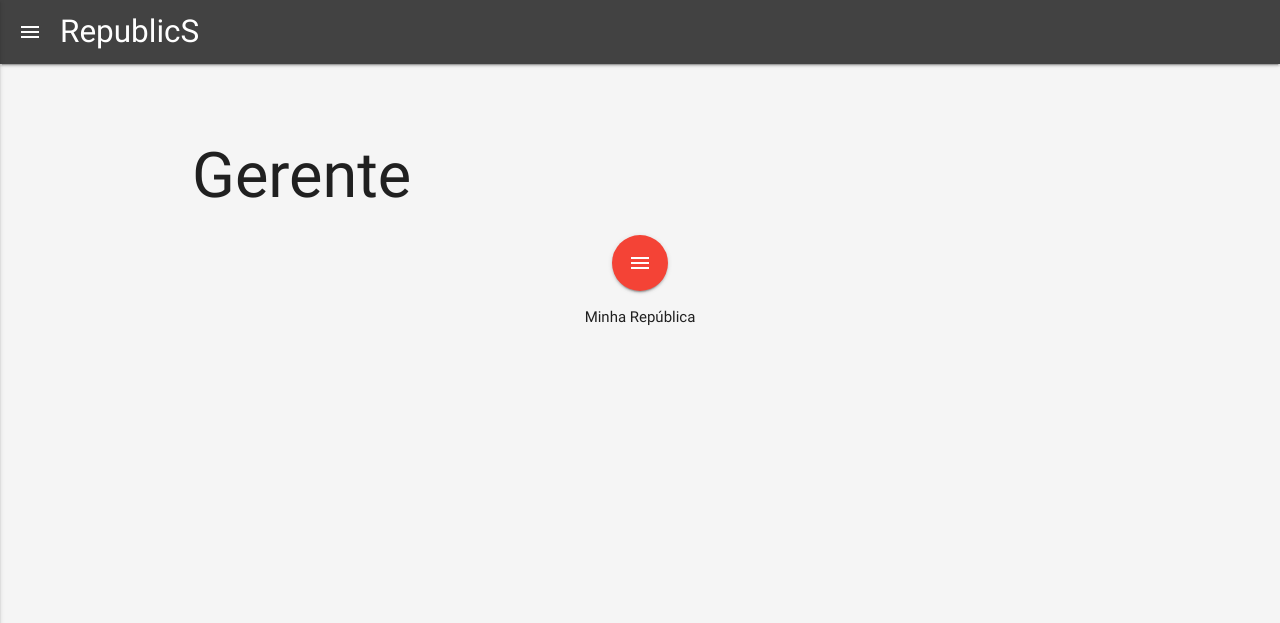
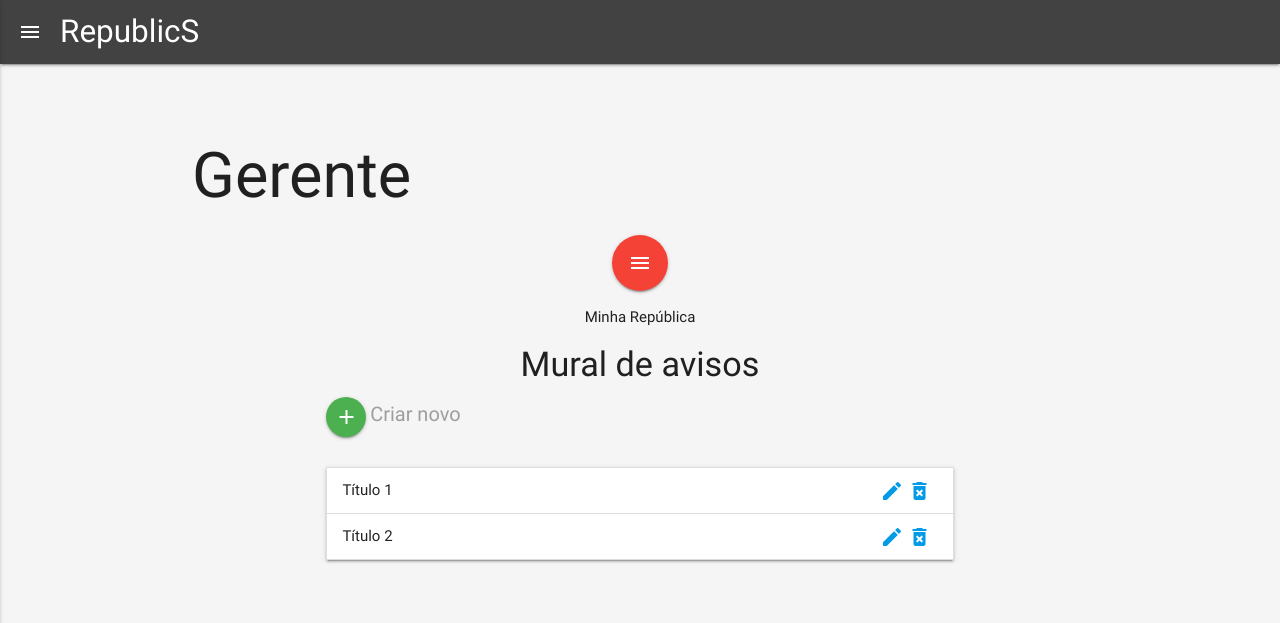
Before and after one commit to matheusluna/projetoAPS, a PHP site: page /gerente.php in a window 1280 px wide. Shown: the top 623 px of the page. Run offline with PHP 8.4, Linux system fonts and the light colour scheme; the visitor is signed in with stand-in values (Sample User, id 1); some libraries are stand-ins or nearby versions.

Commit message:
Incluindo o mural nas páginas de gerente e inquilino

```diff
--- a/gerente.php
+++ b/gerente.php
@@ -44,6 +44,9 @@
           <a class="btn-floating btn-large waves-effect waves-light red" href="gerenciarepublica.php"><i class="material-icons">menu</i></a>
           <p>Minha República</p>
         </div>
+
+		 <?php include("mural.php");?>
+
       </div>
       <script type="text/javascript" src="https://code.jquery.com/jquery-2.1.1.min.js"></script>
       <script type="text/javascript">
--- a/inquilino.php
+++ b/inquilino.php
@@ -40,13 +40,16 @@
       <div class="container">
         <br><br>
         <h1>inquilino</h1>
+		<?php include("mural.php"); ?>
       </div>
       <script type="text/javascript" src="https://code.jquery.com/jquery-2.1.1.min.js"></script>
       <script type="text/javascript">
       $(document).ready(function(){
         $(".button-collapse").sideNav();
       });
+
       </script>
       <script type="text/javascript" src="materialize/js/materialize.min.js"></script>
+
     </body>
   </html>
--- a/mural.php
+++ b/mural.php
@@ -17,7 +17,7 @@
 	<div class="container">
 
 		<center>
-			<h3>Mural de avisos</h3>
+			<h4>Mural de avisos</h4>
 		</center>
 
 		<!-- ABRE JANELA DE CRIAÇÃO -->
@@ -77,7 +77,6 @@
 	<script type="text/javascript" src="materialize/js/materialize.min.js"></script>
 	<script type="text/javascript">
 		$(document).ready(function() {
-
 			$('.modal').modal();
 		});
 
```
